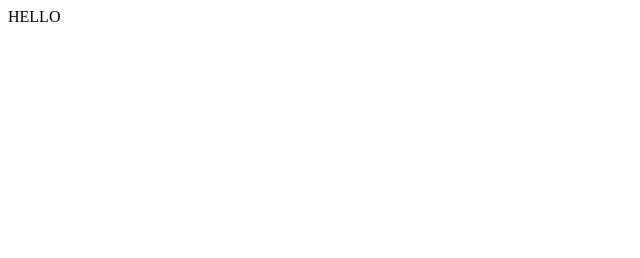
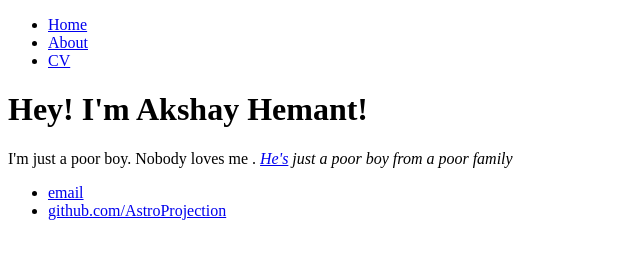
Before and after one commit to AstroProjection/AstroProjection.github.io, a plain HTML site: page index.html in a window 1280 px wide. Shown: the whole page, without its empty margins (0-640 px from the left). Drawn offline with Linux system fonts and the light colour scheme.

Commit message:
Added in some text to the homepage

```diff
--- a/index.html
+++ b/index.html
@@ -1 +1,27 @@
-HELLO
+<!DOCTYPE html>
+<html>
+	<head>
+		<title>Akshay Hemant | Dev station</title>
+	</head>
+	<body>
+		<nav>
+    		<ul>
+        		<li><a href="/">Home</a></li>
+	        	<li><a href="/about">About</a></li>
+        		<li><a href="/resume">CV</a></li>
+    		</ul>
+		</nav>
+		<div class="container">
+    		<div class="blurb">
+        		<h1>Hey! I'm Akshay Hemant!</h1>
+          <p>I'm just a poor boy. Nobody loves me . <em><a href="/about">He's</a> just a poor boy from a poor family</em> </p>
+    		</div><!-- /.blurb -->
+		</div><!-- /.container -->
+		<footer>
+    		<ul>
+        		<li><a href="mailto:akshayhemant@hotmail.com">email</a></li>
+        		<li><a href="https://github.com/AstroProjection">github.com/AstroProjection</a></li>
+			</ul>
+		</footer>
+	</body>
+</html>
```
